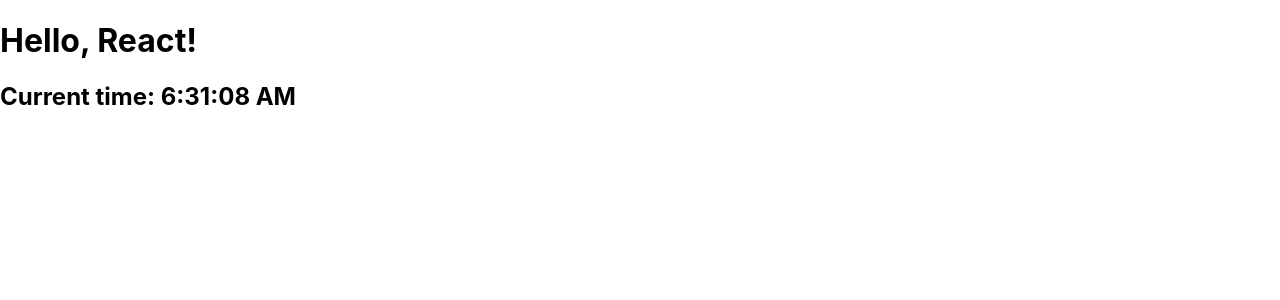
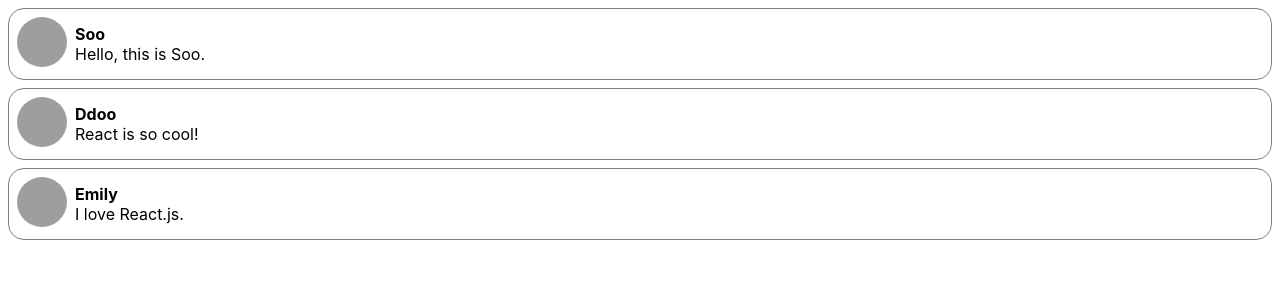
Before and after one commit to Soohyeun/react-practice, a React (Create React App) app: page / in a window 1280 px wide. Shown: the top 300 px of the page. Built offline with nearby package versions, Linux system fonts and the light colour scheme; grey boxes are pictures that could not be loaded.

Commit message:
Chap_05_Create comment page

```diff
--- /dev/null
+++ b/src/chapter_05/Comment.jsx
@@ -0,0 +1,49 @@
+import React from "react";
+
+const styles = {
+    wrapper: {
+        margin: 8,
+        padding: 8,
+        display: "flex",
+        flexDirection: "row",
+        border: "1px solid grey",
+        borderRadius: 16,
+    },
+    imageContainer: {},
+    image: {
+        width: 50,
+        height: 50,
+        borderRadius: 25,
+    },
+    contentContainer: {
+        marginLeft: 8,
+        display: "flex",
+        flexDirection: "column",
+        justifyContent: "center",
+    },
+    nameText: {
+        color: "black",
+        fontSize: 16,
+        fontWeight: "bold",
+    },
+    commentText: {
+        color: "black",
+        fontSize: 16,
+    },
+};
+
+function Comment(props) {
+    return(
+        <div style={styles.wrapper}>
+            <div style={styles.imageContainer}>
+                <img src="https://upload.wikimedia.org/wikipedia/commons/8/89/Portrait_Placeholder.png" alt="" style={styles.image}/>
+            </div>
+            <div style={styles.contentContainer}>
+                <span style={styles.nameText}>{props.name}</span>
+                <span style={styles.commentText}>{props.comment}</span>
+            </div>
+        </div>
+    )
+}
+
+export default Comment;
--- /dev/null
+++ b/src/chapter_05/CommentList.jsx
@@ -0,0 +1,31 @@
+import React from "react";
+import Comment from "./Comment";
+
+const comments = [
+    {
+        name: "Soo",
+        comment: "Hello, this is Soo.",
+    },
+    {
+        name: "Ddoo",
+        comment: "React is so cool!",
+    },
+    {
+        name: "Emily",
+        comment: "I love React.js.",
+    },
+];
+
+function CommentList(props) {
+    return (
+        <div>
+            {comments.map((comment) => {
+                return (
+                    <Comment name={comment.name} comment={comment.comment} />
+                );
+            })}
+        </div>
+    )
+}
+
+export default CommentList;
--- a/src/index.js
+++ b/src/index.js
@@ -3,7 +3,8 @@
 import './index.css';
 // import App from './App';
 import reportWebVitals from './reportWebVitals';
-import Clock from './chapter_04/Clock'
+// import Clock from './chapter_04/Clock'
+import CommentList from './chapter_05/CommentList'
 
 const root = ReactDOM.createRoot(document.getElementById('root'));
 
@@ -13,13 +14,19 @@
 //   </React.StrictMode>
 // );
 
-setInterval(() => {
-  root.render(
-    <React.StrictMode>
-      <Clock />
-    </React.StrictMode>
-  );
-},1000);
+// setInterval(() => {
+//   root.render(
+//     <React.StrictMode>
+//       <Clock />
+//     </React.StrictMode>
+//   );
+// },1000);
+
+root.render(
+  <React.StrictMode>
+    <CommentList />
+  </React.StrictMode>
+);
 
 // If you want to start measuring performance in your app, pass a function
 // to log results (for example: reportWebVitals(console.log))
```
